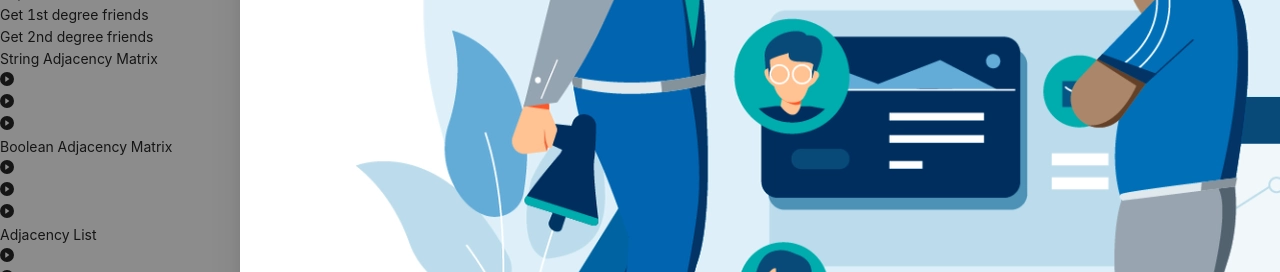
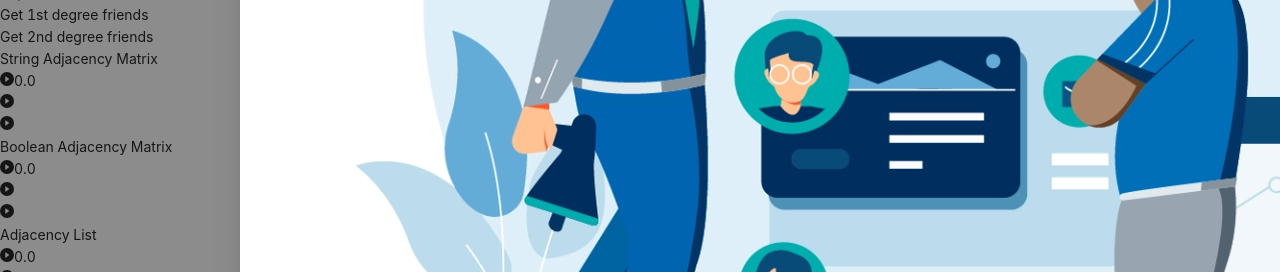
Before and after one commit to felicepng/yelpfriends, a Next.js app in the folder client/: page / in a window 1280 px wide. Shown: the part 528-800 px from the top of the page. Built offline with nearby package versions, Linux system fonts and the light colour scheme.

Commit message:
Included timings in boxes

```diff
--- a/client/components/AdjacencyList.js
+++ b/client/components/AdjacencyList.js
@@ -52,14 +52,16 @@ const AdjacencyList = (props) => {
             <div className="flex items-center pr-12 text-sm text-gray-500 font-semibold">
                 Adjacency List
             </div>
-            <div onClick={() => load()} className="flex items-center justify-center bg-white shadow hover:bg-gray-200 cursor-pointer rounded-2xl">
+            <div onClick={() => load()} className="flex items-center justify-center bg-white shadow hover:bg-gray-200 cursor-pointer rounded-2xl flex-col">
                 <BsFillPlayCircleFill className="h-7 w-7 text-secondary" />
+                <span>{props.loadTime}</span>
             </div>
             {
                 loaded
                     ?
-                    <div onClick={() => getFirstDegree(userId)} className="flex items-center justify-center bg-white shadow hover:bg-gray-200 cursor-pointer rounded-2xl">
+                    <div onClick={() => getFirstDegree(userId)} className="flex items-center justify-center bg-white shadow hover:bg-gray-200 cursor-pointer  flex-col rounded-2xl">
                         <BsFillPlayCircleFill className="h-7 w-7 text-secondary" />
+                        <span>{props.firstDegTime}</span>
                     </div>
                     :
                     <div className="flex opacity-40 items-center justify-center bg-white shadow cursor-not-allowed rounded-2xl">
@@ -68,8 +70,9 @@ const AdjacencyList = (props) => {
             }
             {
                 firstDegData ?
-                    <div onClick={() => getSecondDegree(userId)} className="flex items-center justify-center bg-white shadow hover:bg-gray-200 cursor-pointer rounded-2xl">
+                    <div onClick={() => getSecondDegree(userId)} className="flex items-center justify-center bg-white shadow hover:bg-gray-200 cursor-pointer  flex-col rounded-2xl">
                         <BsFillPlayCircleFill className="h-7 w-7 text-secondary" />
+                        <span>{props.secondDegTime}</span>
                     </div>
                     :
                     <div className="flex opacity-40 items-center justify-center bg-white shadow cursor-not-allowed rounded-2xl">
--- a/client/components/AdjacencyMatrix.js
+++ b/client/components/AdjacencyMatrix.js
@@ -52,14 +52,16 @@ const AdjacencyMatrix = (props) => {
             <div className="flex items-center pr-12 text-sm text-gray-500 font-semibold">
                 String Adjacency Matrix
             </div>
-            <div onClick={() => load()} className="grid items-center justify-center bg-white shadow hover:bg-gray-200 cursor-pointer rounded-2xl">
+            <div onClick={() => load()} className="flex items-center justify-center bg-white shadow hover:bg-gray-200 cursor-pointer rounded-2xl flex-col">
                 <BsFillPlayCircleFill className="h-7 w-7 text-secondary" />
+                <span>{props.loadTime}</span>
             </div>
             {
                 loaded
                     ?
-                    <div onClick={() => getFirstDegree(userId)} className="flex items-center justify-center bg-white shadow hover:bg-gray-200 cursor-pointer rounded-2xl">
+                    <div onClick={() => getFirstDegree(userId)} className="flex items-center justify-center bg-white shadow hover:bg-gray-200 cursor-pointer  flex-col rounded-2xl">
                         <BsFillPlayCircleFill className="h-7 w-7 text-secondary" />
+                        <span>{props.firstDegTime}</span>
                     </div>
                     :
                     <div className="flex opacity-40 items-center justify-center bg-white shadow cursor-not-allowed rounded-2xl">
@@ -68,8 +70,9 @@ const AdjacencyMatrix = (props) => {
             }
             {
                 firstDegData ?
-                    <div onClick={() => getSecondDegree(userId)} className="flex items-center justify-center bg-white shadow hover:bg-gray-200 cursor-pointer rounded-2xl">
+                    <div onClick={() => getSecondDegree(userId)} className="flex items-center justify-center bg-white shadow hover:bg-gray-200 cursor-pointer  flex-col rounded-2xl">
                         <BsFillPlayCircleFill className="h-7 w-7 text-secondary" />
+                        <span>{props.secondDegTime}</span>
                     </div>
                     :
                     <div className="flex opacity-40 items-center justify-center bg-white shadow cursor-not-allowed rounded-2xl">
--- a/client/components/BoolAdjacencyMatrix.js
+++ b/client/components/BoolAdjacencyMatrix.js
@@ -52,14 +52,16 @@ const BoolAdjacencyMatrix = (props) => {
             <div className="flex items-center pr-12 text-sm text-gray-500 font-semibold">
                 Boolean Adjacency Matrix
             </div>
-            <div onClick={() => load()} className="flex items-center justify-center bg-white shadow hover:bg-gray-200 cursor-pointer rounded-2xl">
+            <div onClick={() => load()} className="flex items-center justify-center bg-white shadow hover:bg-gray-200 cursor-pointer rounded-2xl flex-col">
                 <BsFillPlayCircleFill className="h-7 w-7 text-secondary" />
+                <span>{props.loadTime}</span>
             </div>
             {
                 loaded
                     ?
-                    <div onClick={() => getFirstDegree(userId)} className="flex items-center justify-center bg-white shadow hover:bg-gray-200 cursor-pointer rounded-2xl">
+                    <div onClick={() => getFirstDegree(userId)} className="flex items-center justify-center bg-white shadow hover:bg-gray-200 cursor-pointer  flex-col rounded-2xl">
                         <BsFillPlayCircleFill className="h-7 w-7 text-secondary" />
+                        <span>{props.firstDegTime}</span>
                     </div>
                     :
                     <div className="flex opacity-40 items-center justify-center bg-white shadow cursor-not-allowed rounded-2xl">
@@ -68,8 +70,9 @@ const BoolAdjacencyMatrix = (props) => {
             }
             {
                 firstDegData ?
-                    <div onClick={() => getSecondDegree(userId)} className="flex items-center justify-center bg-white shadow hover:bg-gray-200 cursor-pointer rounded-2xl">
+                    <div onClick={() => getSecondDegree(userId)} className="flex items-center justify-center bg-white shadow hover:bg-gray-200 cursor-pointer  flex-col rounded-2xl">
                         <BsFillPlayCircleFill className="h-7 w-7 text-secondary" />
+                        <span>{props.secondDegTime}</span>
                     </div>
                     :
                     <div className="flex opacity-40 items-center justify-center bg-white shadow cursor-not-allowed rounded-2xl">
--- a/client/pages/index.js
+++ b/client/pages/index.js
@@ -53,7 +53,7 @@ export default function Home() {
                     setFirstAdjMatTimer(
                         (firstAdjMatTimer) => firstAdjMatTimer + 1
                     );
-                }, 100);
+                }, 10);
                 break;
 
             case 3:
@@ -62,7 +62,7 @@ export default function Home() {
                     setSecondAdjMatTimer(
                         (secondAdjMatTimer) => secondAdjMatTimer + 1
                     );
-                }, 100);
+                }, 10);
                 break;
             case 4:
                 setLoadBoolAdjMatTimer(0);
@@ -78,7 +78,7 @@ export default function Home() {
                     setFirstBoolAdjMatTimer(
                         (firstBoolAdjTimer) => firstBoolAdjTimer + 1
                     );
-                }, 100);
+                }, 10);
                 break;
             case 6:
                 setSecondBoolAdjMatTimer(0);
@@ -86,7 +86,7 @@ export default function Home() {
                     setSecondBoolAdjMatTimer(
                         (secondBoolAdjTimer) => secondBoolAdjTimer + 1
                     );
-                }, 100);
+                }, 10);
                 break;
             case 7:
                 setLoadAdjListTimer(0);
@@ -102,7 +102,7 @@ export default function Home() {
                     setFirstAdjListTimer(
                         (firstAdjListTimer) => firstAdjListTimer + 1
                     );
-                }, 100);
+                }, 10);
                 break;
             case 9:
                 setSecondAdjListTimer(0);
@@ -110,7 +110,7 @@ export default function Home() {
                     setSecondAdjListTimer(
                         (secondAdjListTimer) => secondAdjListTimer + 1
                     );
-                }, 100);
+                }, 10);
                 break;
             case 10:
                 setLoadTreeTimer(0);
@@ -122,7 +122,7 @@ export default function Home() {
                 setFirstTreeTimer(0);
                 increment.current = setInterval(() => {
                     setFirstTreeTimer((firstTreeTimer) => firstTreeTimer + 1);
-                }, 100);
+                }, 10);
                 break;
             case 12:
                 setSecondTreeTimer(0);
@@ -130,7 +130,7 @@ export default function Home() {
                     setSecondTreeTimer(
                         (secondTreeTimer) => secondTreeTimer + 1
                     );
-                }, 100);
+                }, 10);
                 break;
         }
     };
@@ -193,6 +193,10 @@ export default function Home() {
                                         startTimer,
                                         endTimer,
                                     }}
+                                    loadTime = {`${(loadAdjMatTimer / 10).toFixed(1)}`}
+                                    firstDegTime = {`${(firstAdjMatTimer / 100).toFixed(2)}`}
+                                    secondDegTime = {`${(secondAdjMatTimer / 100).toFixed(2)}`}
+
                                 />
                                 <BoolAdjacencyMatrix
                                     {...{
@@ -202,6 +206,9 @@ export default function Home() {
                                         startTimer,
                                         endTimer,
                                     }}
+                                    loadTime = {`${(loadBoolAdjTimer/ 10).toFixed(1)}`}
+                                    firstDegTime = {`${(firstBoolAdjTimer / 100).toFixed(2)}`}
+                                    secondDegTime = {`${(secondBoolAdjTimer / 100).toFixed(2)}`}
                                 />
                                 <AdjacencyList
                                     {...{
@@ -211,6 +218,9 @@ export default function Home() {
                                         startTimer,
                                         endTimer,
                                     }}
+                                    loadTime = {`${(loadAdjListTimer / 10).toFixed(1)}`}
+                                    firstDegTime = {`${(firstAdjListTimer / 100).toFixed(2)}`}
+                                    secondDegTime = {`${(secondAdjListTimer / 100).toFixed(2)}`}
                                 />
                                 <Tree
                                     {...{
@@ -220,6 +230,9 @@ export default function Home() {
                                         startTimer,
                                         endTimer,
                                     }}
+                                    loadTime = {`${(loadTreeTimer/ 10).toFixed(1)}`}
+                                    firstDegTime = {`${(firstTreeTimer / 100).toFixed(2)}`}
+                                    secondDegTime = {`${(secondTreeTimer / 100).toFixed(2)}`}
                                 />
                             </div>
 
```
Also changed, not shown: client/components/Tree.js (+7 -5 lines).
